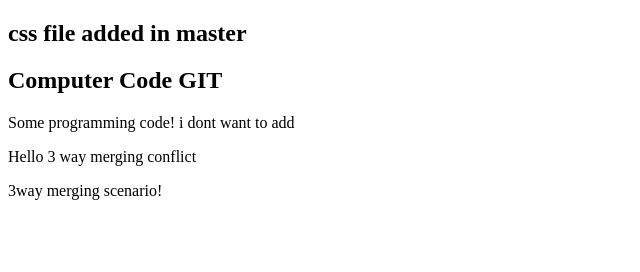
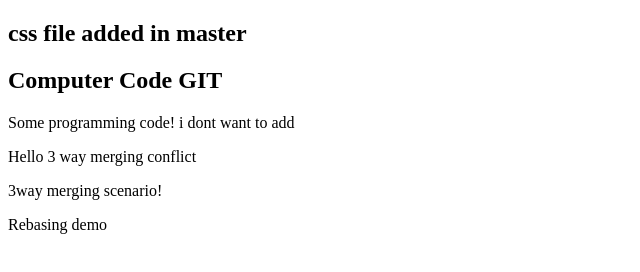
Before and after one commit to Kathiresan1992/0main_openSAP_repo, a plain HTML site: page index.html in a window 1280 px wide. Shown: the whole page, without its empty margins (0-640 px from the left). Drawn offline with Linux system fonts and the light colour scheme.

Commit message:
Rebasing concept

```diff
--- a/index.html
+++ b/index.html
@@ -6,5 +6,6 @@
 <p>Some programming code! i dont want to add</p>
 <P>Hello 3 way merging conflict</P>
 <p>3way merging scenario!</p>
+<p>Rebasing demo</p>
 </body>
 </html>
```
